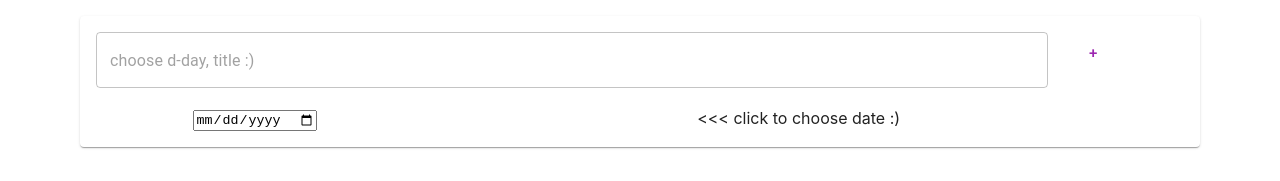
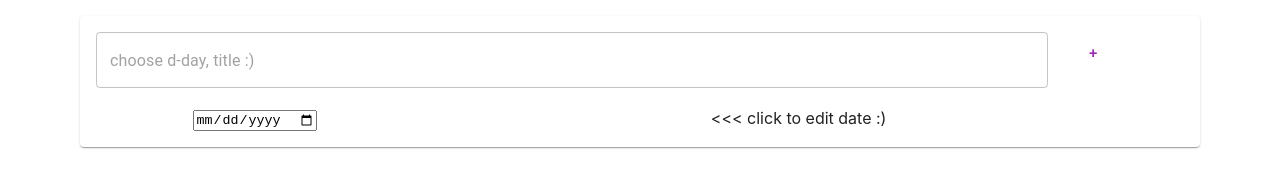
Before and after one commit to DongvinPark/Alone-TodoApp-FrontEnd, a React (Create React App) app in the folder alone-todo-react-app/: page / in a window 1280 px wide. Shown: the top 181 px of the page. Built offline with nearby package versions, Linux system fonts and the light colour scheme.

Commit message:
날짜 관련 무한루프 에러 디버깅 완료

```diff
--- a/alone-todo-react-app/src/AddTodo.js
+++ b/alone-todo-react-app/src/AddTodo.js
@@ -77,7 +77,7 @@ class AddTodo extends React.Component{
                     </Grid>
                     <Grid item xs={8.5}>
                         <br/>
-                        {"<<< click to choose date :)"}
+                        {"<<< click to edit date :)"}
                     </Grid>
                 </Grid>
             </Paper>
--- a/alone-todo-react-app/src/Todo.js
+++ b/alone-todo-react-app/src/Todo.js
@@ -148,6 +148,7 @@ class Todo extends React.Component{
 
         //diffDate는 설정해 놓은 디데이 날짜와 지금 시각 사이의 차이를 밀리초로 표현한 값이다. 여기서 1일을 뜻하는 (86_400_000)밀리초를 몇 번 뺐는지를 구하면 몇 일이 지나야 디데이에 도달하는 지를 구할 수 있다.
         while(true){
+            console.log("resetDate while called");
             diffDate -= (86_400_000);
             timer += 1;
             if(diffDate < 86_400_000){break;}
@@ -176,7 +177,13 @@ class Todo extends React.Component{
             </Paper>
         );//todoReplies
 
-        var leftDays = this.getLeftDays(this.state.item.dueDate, Date.now());
+        var leftDays;
+        if(item.dueDate === ""){
+            leftDays = "??";
+        }
+        else{
+            leftDays = this.getLeftDays(this.state.item.dueDate, Date.now());
+        }
 
         return(
             <ListItem>
```
